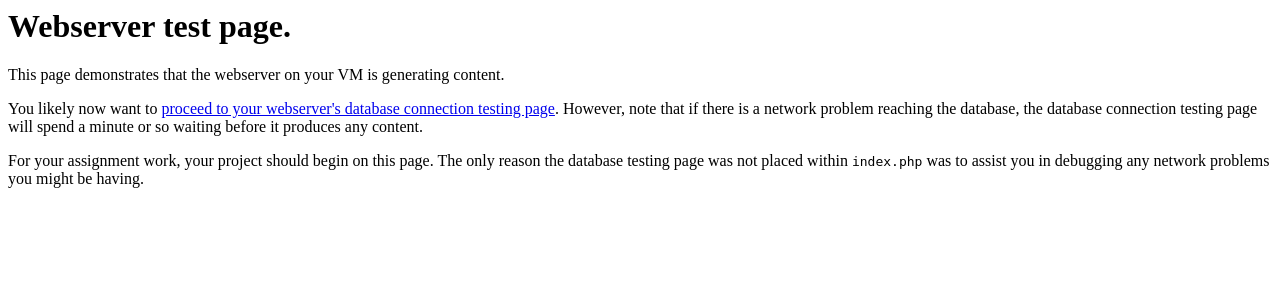
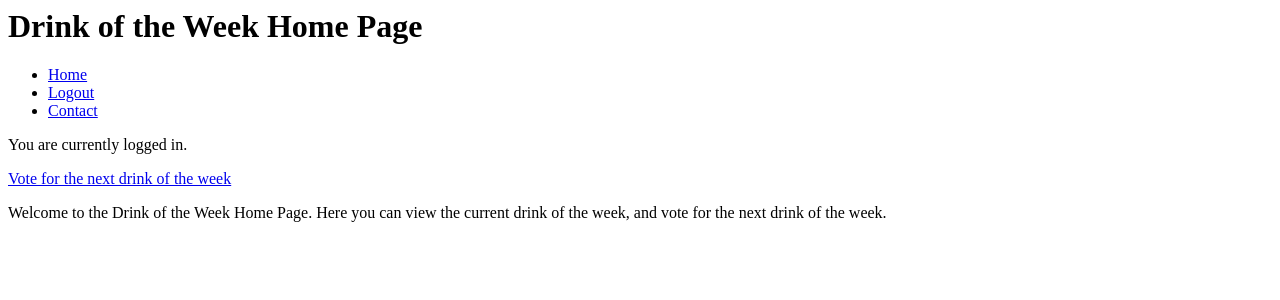
Before and after one commit to dyrel78/COSC_349_ASGN_1, a PHP site: page /voter/index.php in a window 1280 px wide. Shown: the top 300 px of the page. Run offline with PHP 8.4, Linux system fonts and the light colour scheme; the visitor is signed in with stand-in values (Sample User, id 1).

Commit message:
added logout button and functionality, changed link locations to actualy pages

```diff
--- a/www/voter/index.php
+++ b/www/voter/index.php
@@ -1,29 +1,62 @@
 <!DOCTYPE HTML PUBLIC "-//IETF//DTD HTML//EN">
 <html>
 <head><title>Webserver test page</title>
-<style>
-th { text-align: left; }
 
-table, th, td {
-  border: 2px solid grey;
-  border-collapse: collapse;
-}
-
-th, td {
-  padding: 0.2em;
-}
-</style>
 </head>
 
 <body>
-<h1>Webserver test page.</h1>
+<h1> Drink of the Week Home Page</h1>
+<?php
+                error_reporting(E_ALL);
+                ini_set('display_errors', 1);
+                $db_host   = '192.168.2.12';
+                $db_name   = 'drinksDB';
+                $db_user   = 'webuser';
+                $db_passwd = 'password';
 
-<p>This page demonstrates that the webserver on your VM is generating content.</p>
+                $pdo_dsn = "mysql:host=$db_host;dbname=$db_name";
 
-<p>You likely now want to <a href="test-database.php">proceed to your webserver's
-database connection testing page</a>. However, note that if there is a network problem reaching the database, the database connection testing page will spend a minute or so waiting before it produces any content.</p>
+                session_start();
 
-<p>For your assignment work, your project should begin on this page. The only reason the database testing page was not placed within <kbd>index.php</kbd> was to assist you in debugging any network problems you might be having.</p>
+                try{
+                        $pdo = new PDO($pdo_dsn, $db_user, $db_passwd);
+                        $pdo->setAttribute(PDO::ATTR_ERRMODE, PDO::ERRMODE_EXCEPTION);
+                    //check if user is logged in
+                    if (isset($_SESSION["logged_in"]) && $_SESSION["logged_in"] == true) {
+                        echo "<ul>";
+                        echo "<li><a href='index.php'>Home</a></li>";
+                        echo "<li><a href='logout.php'>Logout</a></li>";
+                        echo "<li><a href='voting-page.php'>Contact</a></li>";
+                        echo "</ul>";
+                        // echo "<h1> Drink of the Week Home Page</h1>";
+                        // echo "<p> Welcome to the Drink of the Week Home Page. Here you can view the current drink of the week, and vote for the next drink of the week. </p>";
+                        echo "<p> You are currently logged in. </p>";
+                        // echo "<p> <a href='logout.php'>Logout</a> </p>";
+                        echo "<p> <a href='voting-page.php'>Vote for the next drink of the week</a> </p>";
+                       } else {
+                        echo "<ul>";
+                        echo "<li><a href='index.php'>Home</a></li>";
+                        echo "<li><a href='login.php'>News</a></li>";
+                        echo "<li><a href='voting-page.php'>Contact</a></li>";
+                        echo "</ul>";
+                        // echo "<h1> Drink of the Week Home Page</h1>";
+                        // echo "<p> Welcome to the Drink of the Week Home Page. Here you can view the current drink of the week, and vote for the next drink of the week. </p>";
+                        echo "<p>You are currently logged out. <a href='login.php'>Login</a></p>";
+                        // echo "<p> <a href='login.php'>Login</a> </p>";
+                        // echo "<p> <a href='voting-page.php'>Vote for the next drink of the week</a> </p>";
+                       }
+
+
+                } catch(PDOException $e){
+                        echo "Database error: " . htmlspecialchars($e->getMessage());
+                }
+
+
+
+
+        ?>
+
+<p> Welcome to the Drink of the Week Home Page. Here you can view the current drink of the week, and vote for the next drink of the week. </p>
 
 </body>
 </html>
--- a/www/voter/login.php
+++ b/www/voter/login.php
@@ -43,7 +43,7 @@
                     $_SESSION['username'] = $username;
 
                     // Redirect to the home page or dashboard
-                    header('Location: home-page.php');
+                    header('Location: index.php');
                     exit;
 
                 } else {
```
Also changed, not shown: www/voter/logout.php (added, +9 -0 lines).
